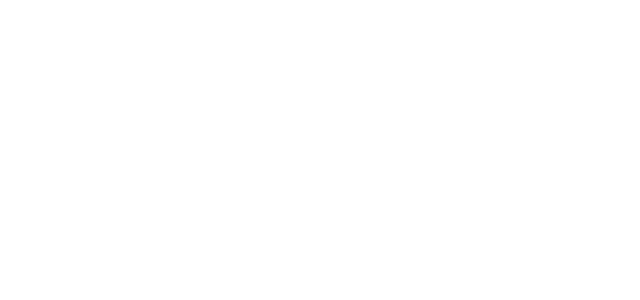
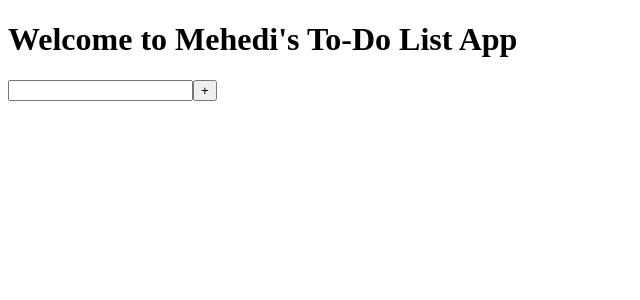
Before and after one commit to mehedithedev/React-Exercise, a React (Vite) app: page / in a window 1280 px wide. Shown: the top 300 px of the page, without its empty margins (0-640 px from the left). Built offline with nearby package versions, Linux system fonts and the light colour scheme.

Commit message:
added new componenets to to do list

```diff
--- a/src/App.jsx
+++ b/src/App.jsx
@@ -4,6 +4,7 @@ import InputChange from './Components/InputChange'
 import ShowHide from './Components/ShowHide'
 import ColorChange from './Components/ColorChange'
 import Counter from './Components/Counter'
+import ToDoList from './Components/ToDoList'
 
 function App() {
   return (
@@ -13,6 +14,7 @@ function App() {
       <ShowHide/> */}
       {/* <ColorChange/> */}
       {/* <Counter/> */}
+      <ToDoList/>
     </div>
   )
 }
--- a/src/Components/ToDoList.jsx
+++ b/src/Components/ToDoList.jsx
@@ -1,12 +1,22 @@
-import React from 'react'
+import React, { useState } from 'react'
 
 function ToDoList() {
+const [ToDoList, setTodoList]= useState([])
+const [task, setTask]= useState('')
   return (
-    <div>
+    <div className='App'>
       <h1>Welcome to Mehedi's To-Do List App</h1>
+      <div className='addTask'>
+        <input
+            onChange={(evt)=>setTask(evt.target.value)}
+        />
+        <button
+
+        >+</button>
+      </div>
+      <div className='list'></div>
     </div>
   )
 }
 
 export default ToDoList
-<h1>Welcome to Mehedi's To-Do List App</h1>
```
